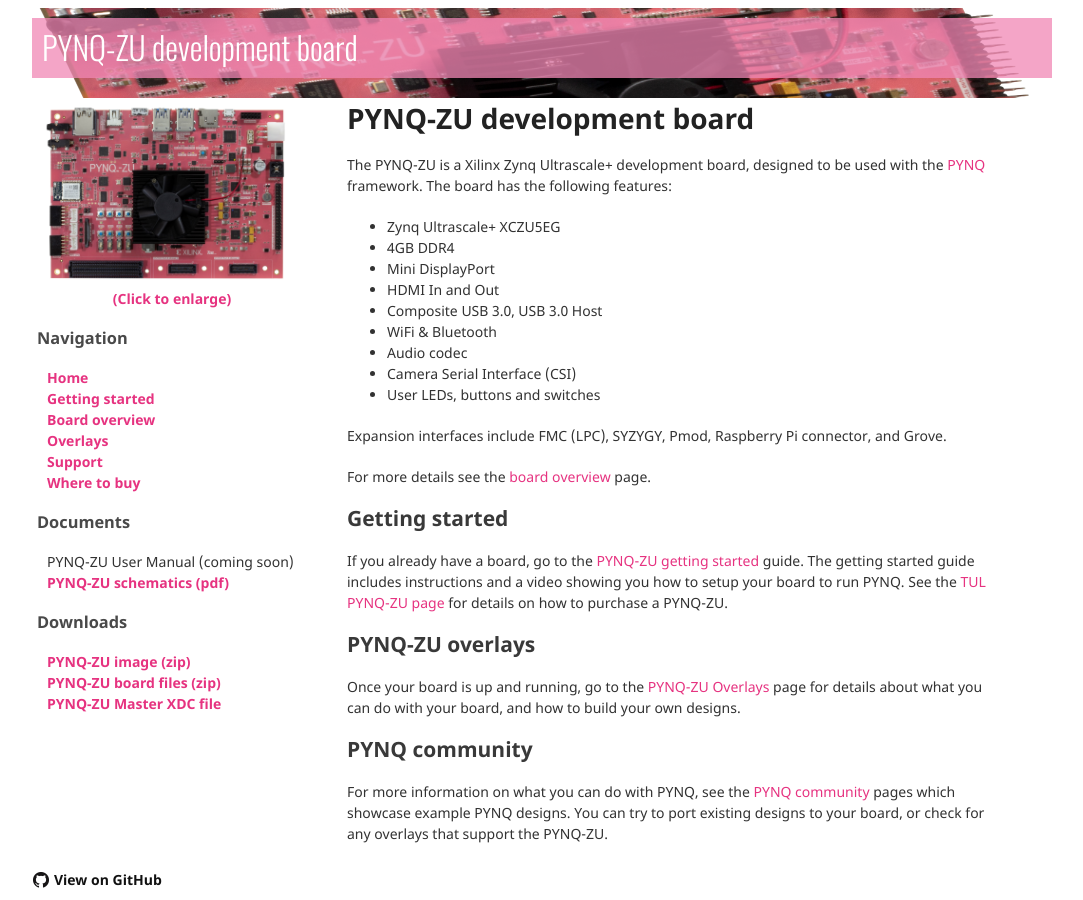
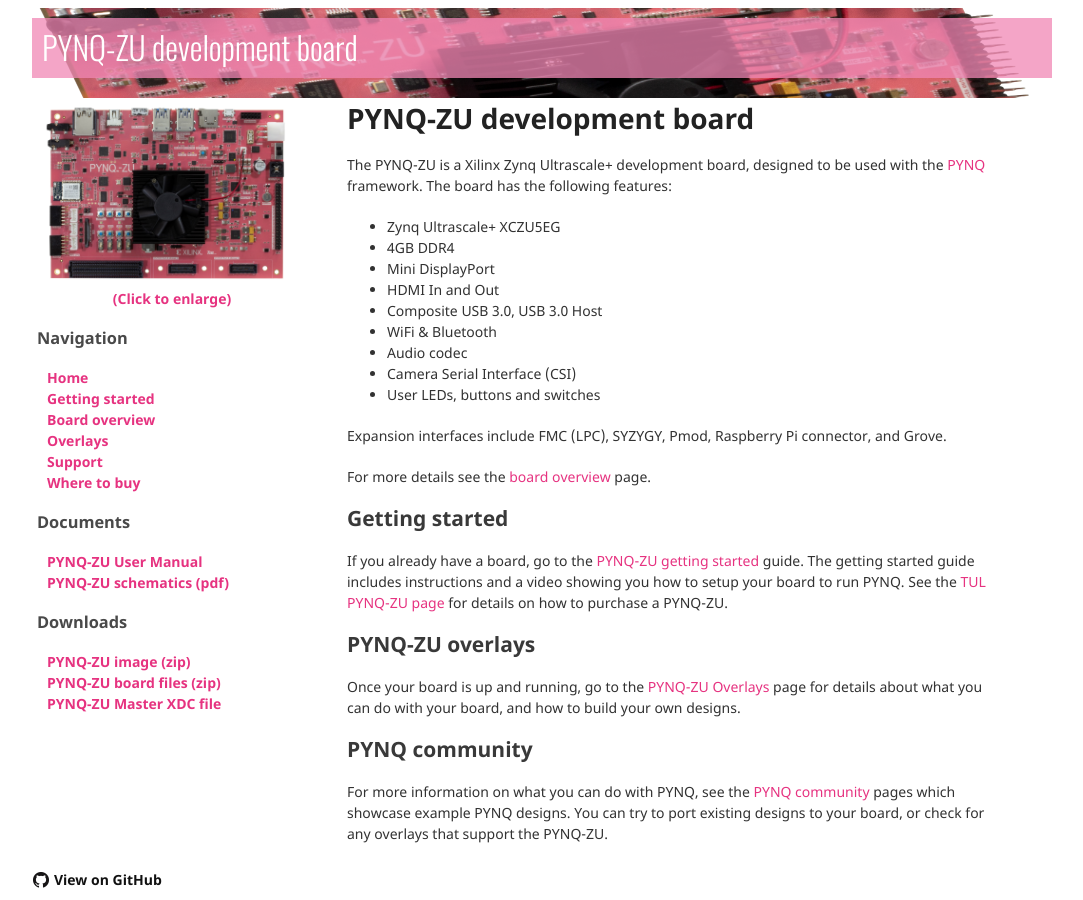
Before and after one commit to Xilinx/PYNQ-ZU, a Jekyll site: the page built from docs/index.md, in a window 1280 px wide. Shown: the whole page, without its empty margins (26-1109 px from the left). Built offline with Jekyll 4.4.1, drawn with Linux system fonts in a browser that asks for light colours; our own code applies the rules of GitHub Pages for plain Markdown files.

Commit message:
Add manual

```diff
--- a/docs/_layouts/home.html
+++ b/docs/_layouts/home.html
@@ -50,7 +50,7 @@
         <h3>Documents</h3>
 
         <ul>
-        <li>PYNQ-ZU User Manual (coming soon)</li>
+        <li><a href="./pdf/PYNQ-ZU_ReferenceUser_Manual_v1_2.pdf">PYNQ-ZU User Manual</a></li>
         <li><a href="https://www.tul.com.tw/images/XUP-ZU5EG-20200824.pdf">PYNQ-ZU schematics (pdf)</a></li>
         </ul>
 
```
